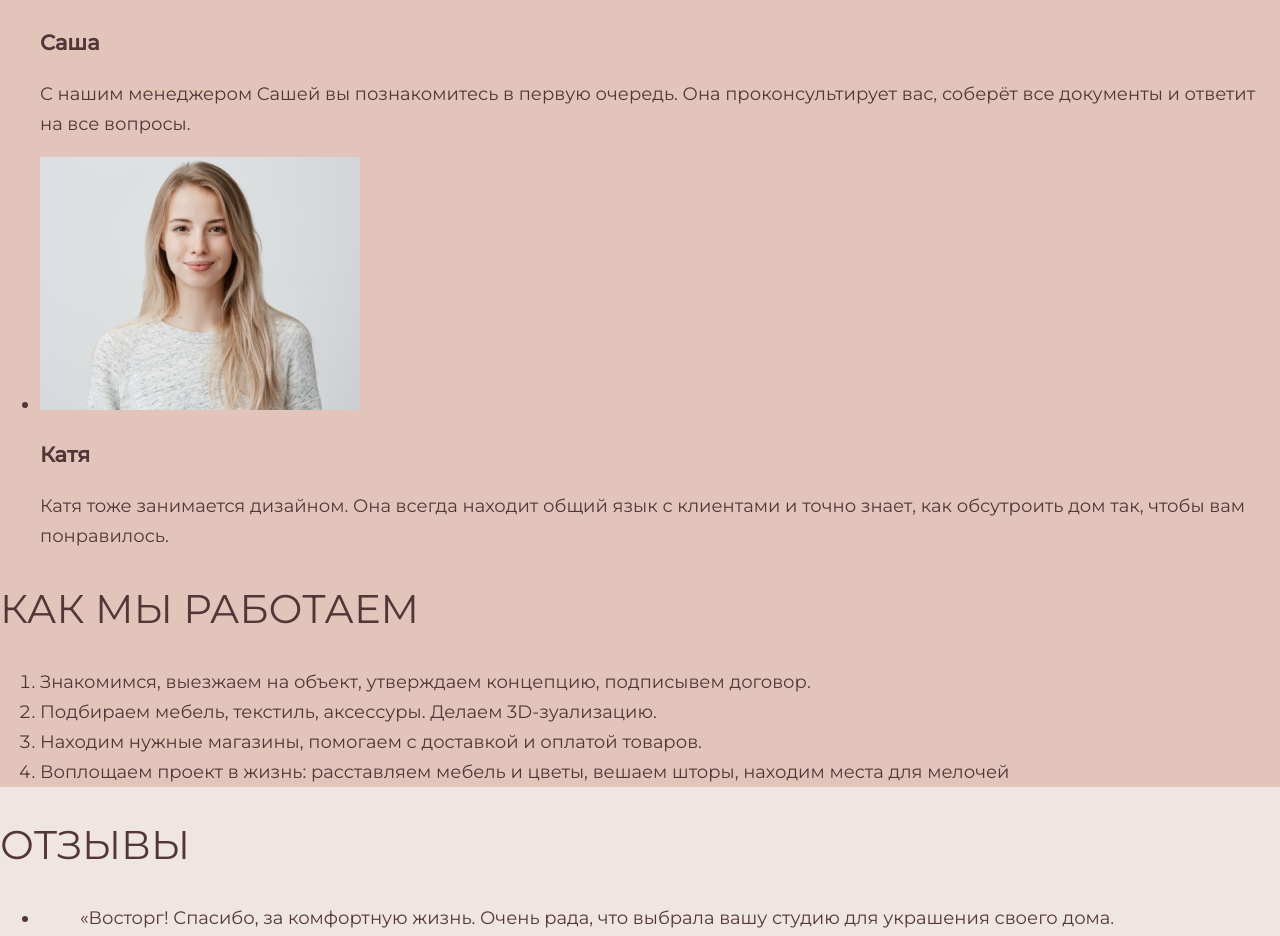
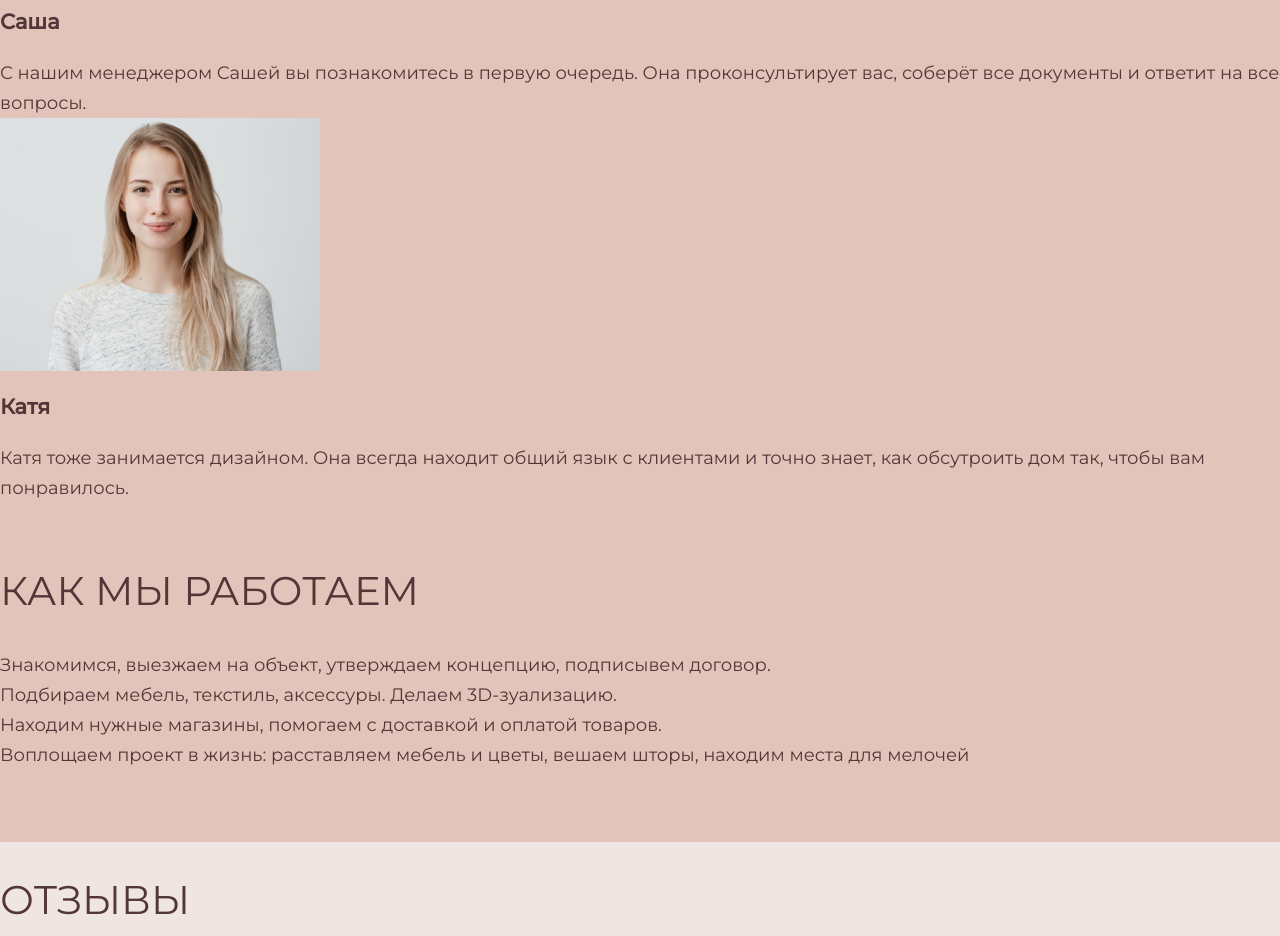
Before and after one commit to in02emt5ev/marathon, a plain HTML site: page index.html in a window 1280 px wide. Shown: the part 5849-6785 px from the top of the page. Drawn offline with nearby package versions, Linux system fonts and the light colour scheme.

Commit message:
Расставляет отступы в блоках команда и как мы работаем

```diff
--- a/css/styles.css
+++ b/css/styles.css
@@ -193,3 +193,43 @@ body {
 
   color: #ffffff;
 }
+
+.team {
+  padding-top: 45px;
+  padding-bottom: 15px;
+}
+
+.team__title {
+  margin: 0;
+  margin-bottom: 37px;
+  padding: 0;
+}
+
+.team-list {
+  margin: 0;
+  padding: 0;
+
+  list-style: none;
+}
+
+.member__photo {
+  display: block;
+  margin-bottom: 4px;
+}
+
+.member__description {
+  margin: 0;
+  padding: 0;
+}
+
+.work {
+  padding-top: 15px;
+  padding-bottom: 72px;
+}
+
+.work-list {
+  margin: 0;
+  padding: 0;
+
+  list-style: none;
+}
```
